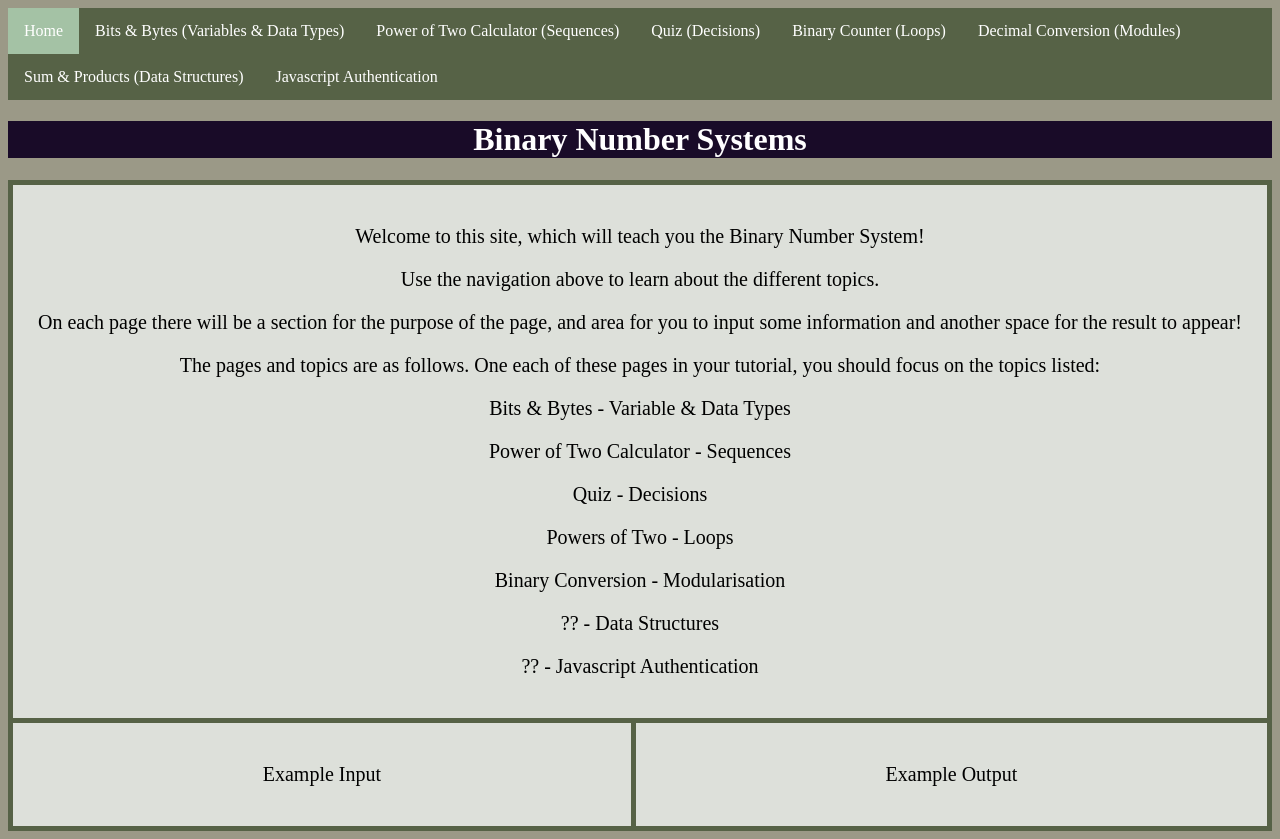
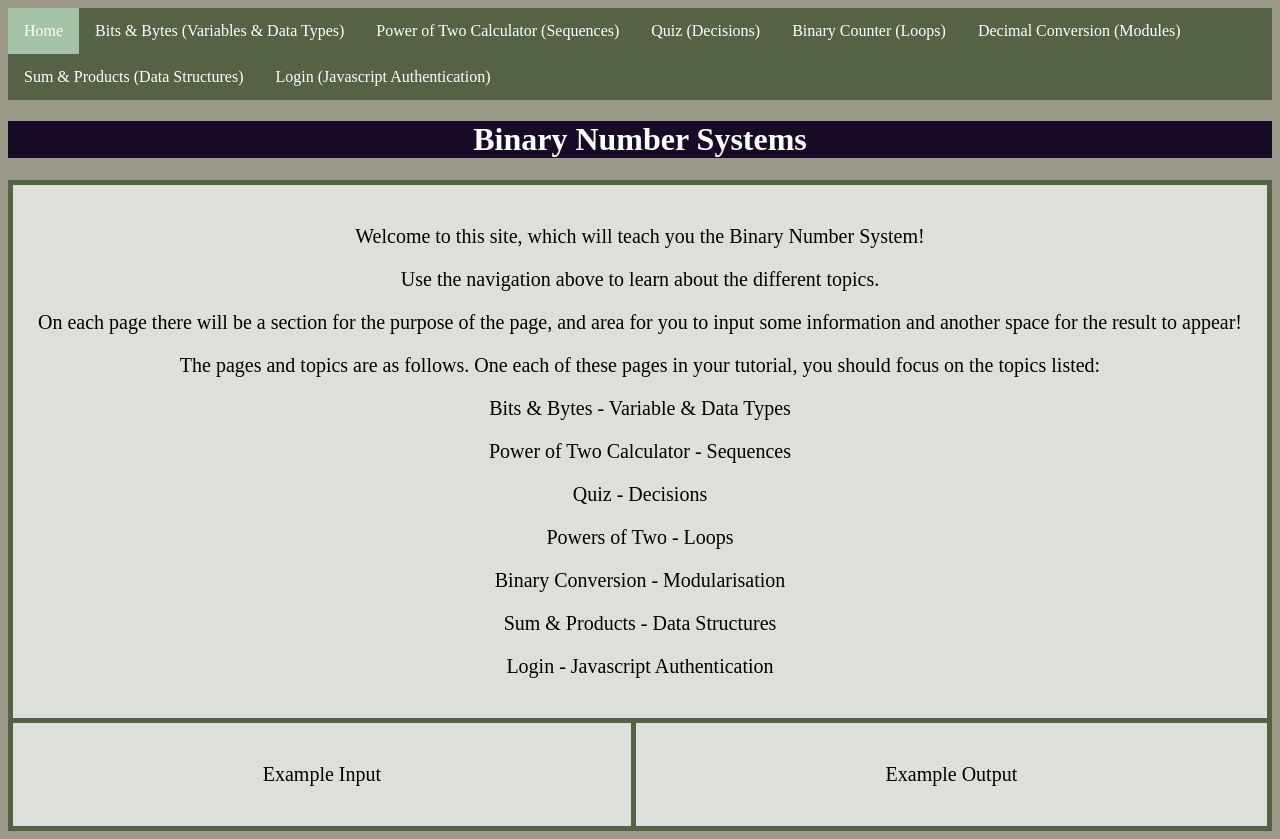
Before and after one commit to Lake-Tuggeranong-College/NumberSystems, a plain HTML site: page index.html in a window 1280 px wide. Drawn offline with Linux system fonts and the light colour scheme.

Commit message:
fixed authentication in the navbar

```diff
--- a/index.html
+++ b/index.html
@@ -17,7 +17,7 @@
         <li><a href="binaryCounter.html">Binary Counter (Loops)</a></li>
         <li><a href="decimalConversion.html">Decimal Conversion (Modules)</a></li>
         <li><a href="sumAndProducts.html">Sum & Products (Data Structures)</a></li>
-        <li><a href="authentication.html">Javascript Authentication</a></li>
+        <li><a href="authentication.html">Login (Javascript Authentication)</a></li>
     </ul>
 </nav>
 
@@ -34,8 +34,8 @@
         <p>Quiz - Decisions</p>
         <p>Powers of Two - Loops</p>
         <p>Binary Conversion - Modularisation</p>
-        <p>?? - Data Structures</p>
-        <p>?? - Javascript Authentication</p>
+        <p>Sum & Products - Data Structures</p>
+        <p>Login - Javascript Authentication</p>
 
     </div>
     <div><p>Example Input</p></div>
```
Also changed, not shown: authentication.html (+2 -2 lines), binaryCounter.html (+1 -1 lines), bitsAndBytes.html (+1 -1 lines), calculator.html (+1 -1 lines), decimalConversion.html (+1 -1 lines), quiz.html (+1 -1 lines), sumAndProducts.html (+1 -1 lines), template.html (+1 -1 lines).
